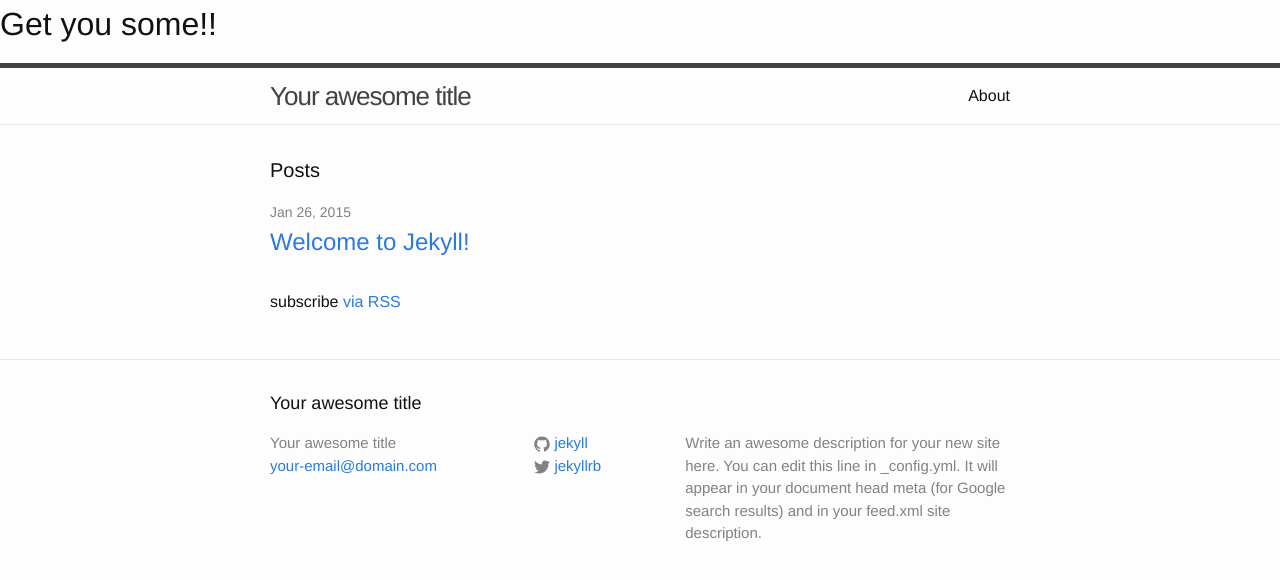
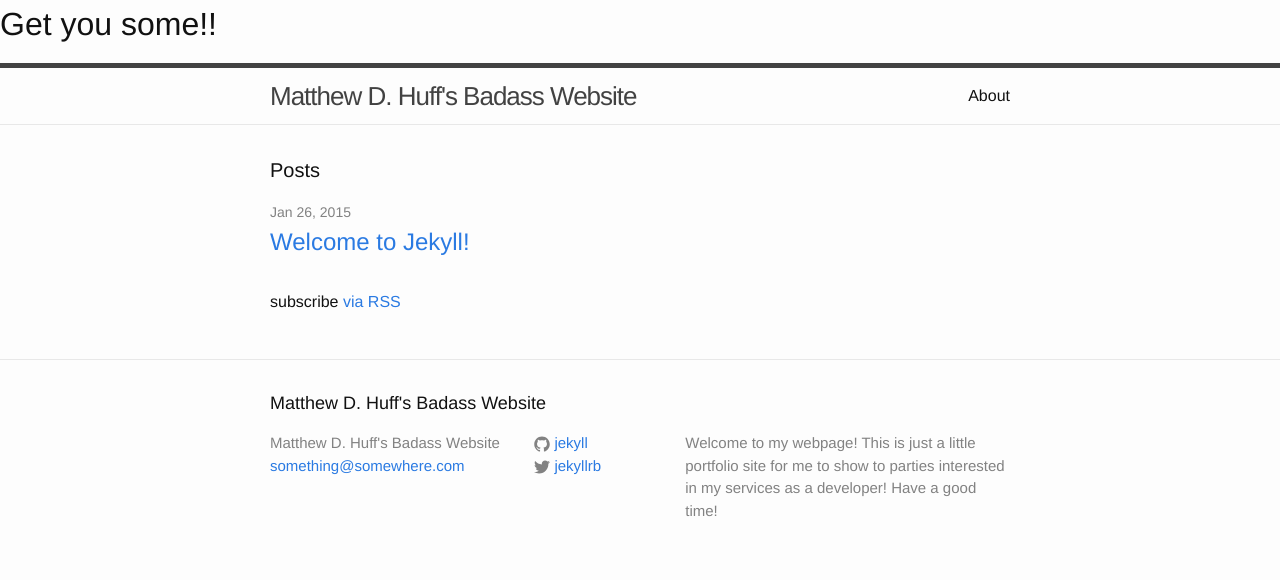
Before and after one commit to matthewhuff89/matthewhuff89.github.io, a Jekyll site: the page built from index.html, in a window 1280 px wide. Shown: the top 580 px of the page. Built offline with Jekyll 4.4.1, drawn with Linux system fonts in a browser that asks for light colours.

```diff
--- a/_config.yml
+++ b/_config.yml
@@ -1,10 +1,8 @@
 # Site settings
-title: Your awesome title
-email: your-email@domain.com
+title: Matthew D. Huff's Badass Website
+email: something@somewhere.com
 description: > # this means to ignore newlines until "baseurl:"
-  Write an awesome description for your new site here. You can edit this
-  line in _config.yml. It will appear in your document head meta (for
-  Google search results) and in your feed.xml site description.
+  Welcome to my webpage! This is just a little portfolio site for me to show to parties interested in my services as a developer! Have a good time!
 baseurl: "" # the subpath of your site, e.g. /blog/
 url: "http://yourdomain.com" # the base hostname & protocol for your site
 twitter_username: jekyllrb
@@ -12,3 +10,4 @@
 
 # Build settings
 markdown: kramdown
+highlighter: pygments
```
Also changed, not shown: 6 other files.
